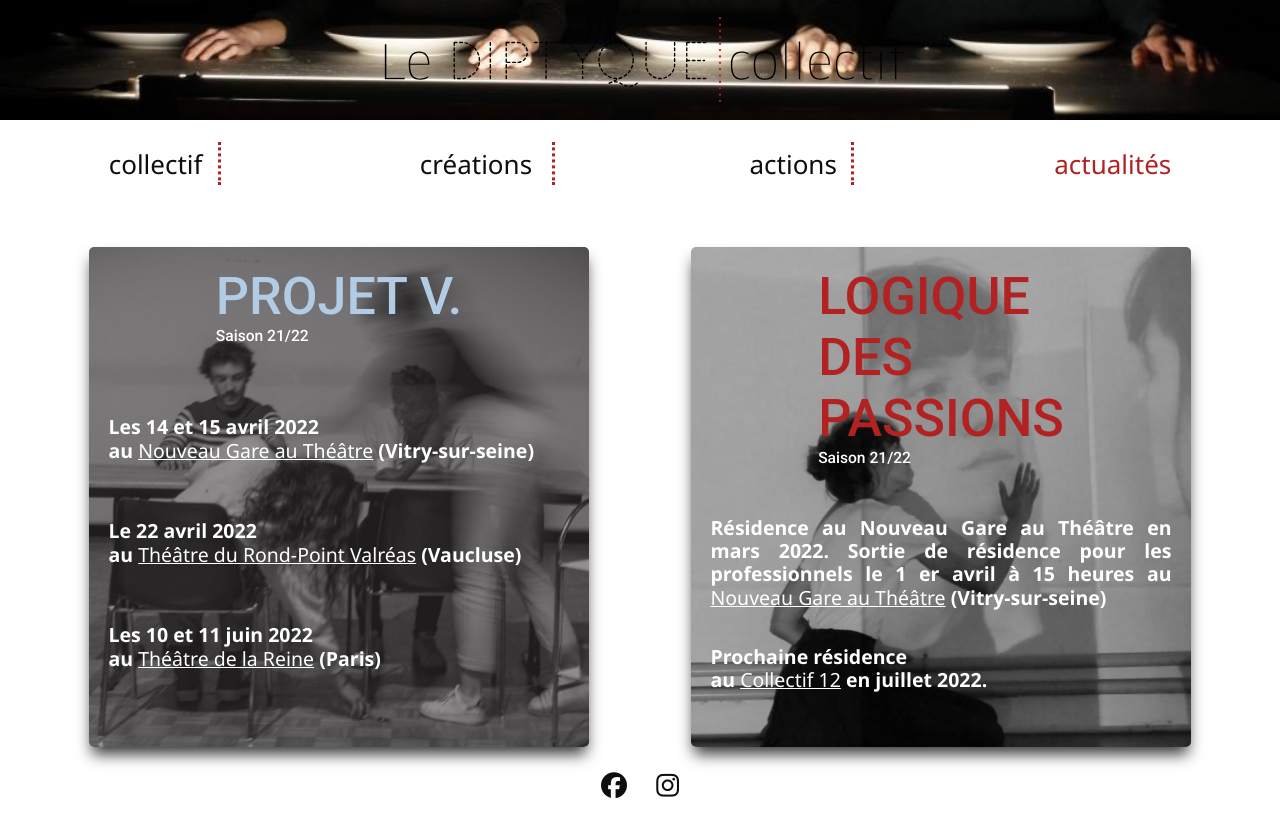
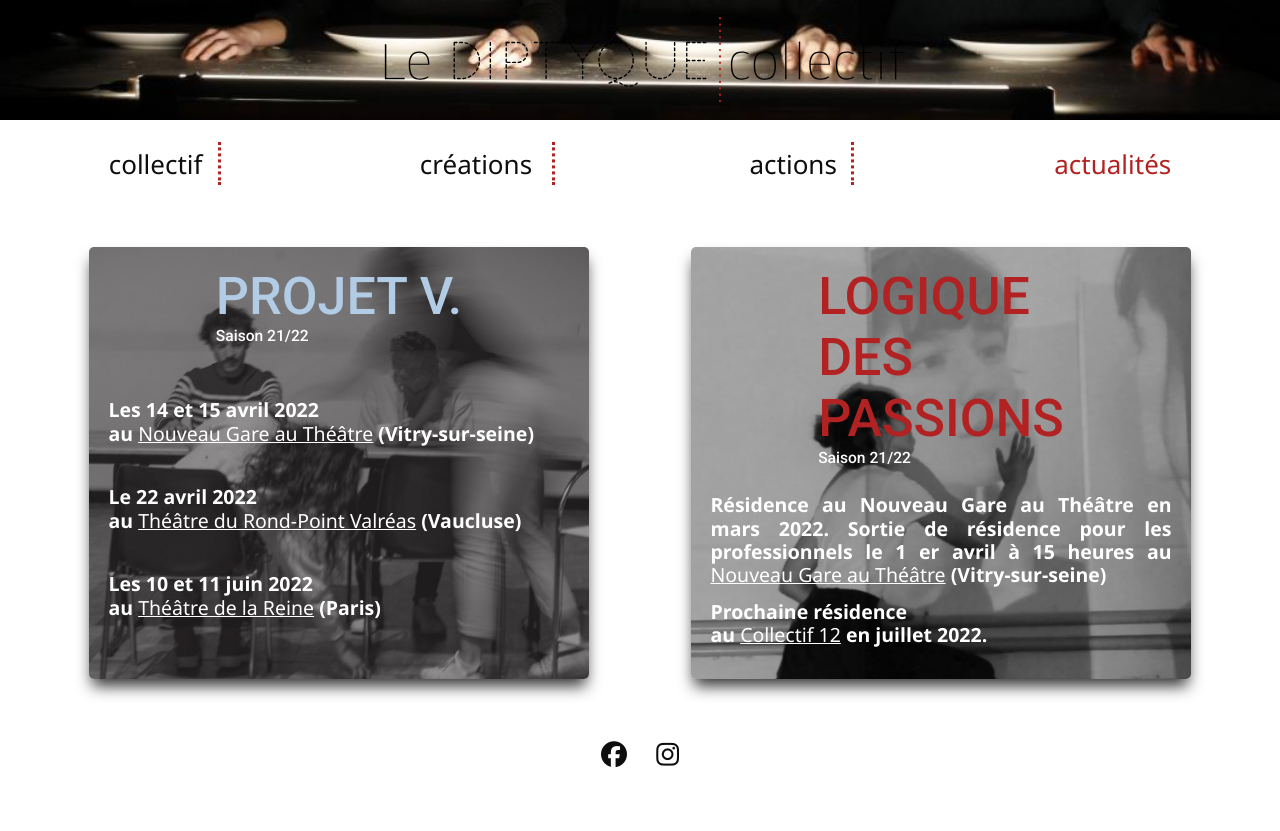
Before and after one commit to Le-Diptyque/diptyque.github.io, a plain HTML site: page actualites.html in a window 1280 px wide. After the commit the page ends 800 px from the top, so only its background shows below. Drawn offline with Linux system fonts and the light colour scheme.

Commit message:
actu box ratio

```diff
--- a/scss/_actualites.scss
+++ b/scss/_actualites.scss
@@ -73,14 +73,14 @@
                 background-image:url(/img/creations/projetv.jpeg);
                 background-size: cover;
                 background-position: center center;
-                aspect-ratio: none;
+                aspect-ratio: 0;
             }
 
             .box-2 {
                 background-image:url(/img/creations/ldp.jpeg);
                 background-size: cover;
                 background-position: center center;
-                aspect-ratio: none;
+                aspect-ratio: 0;
 
                 h2 {
                     color: $myRed;
```
Also changed, not shown: css/main.css, 1 other file.
